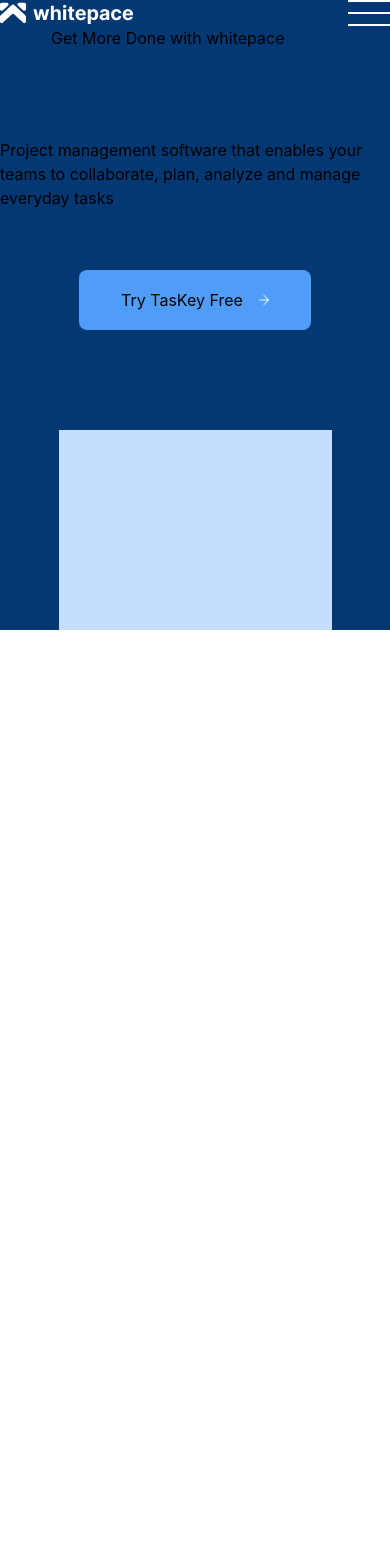
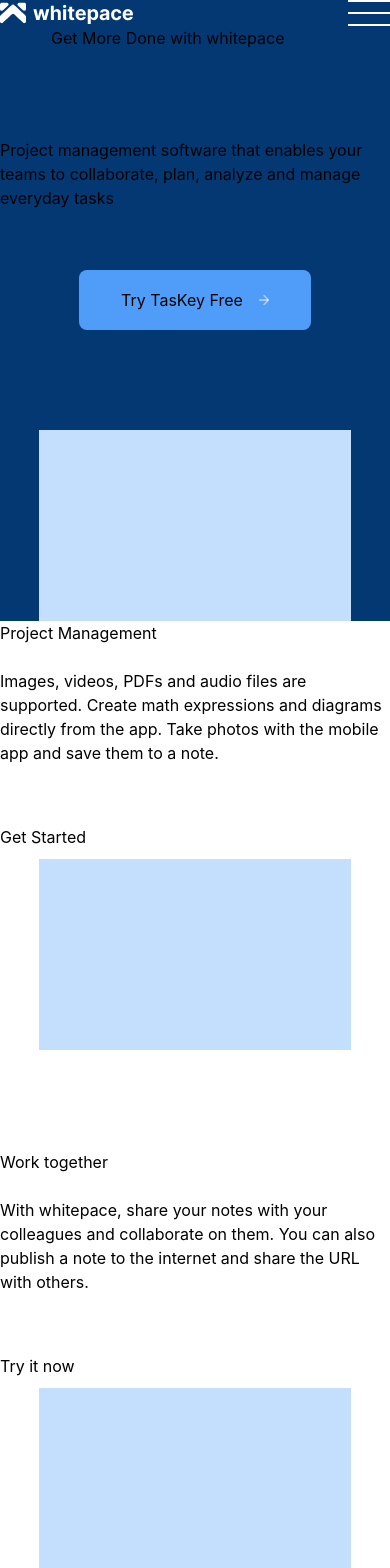
Before and after one commit to mohamedsuhail17/whitepace, a React (Vite) app: page / in a window 390 px wide. Shown: the top 1568 px of the page. Before the commit the page ends 844 px from the top, so only its background shows below. Built offline with nearby package versions, Linux system fonts and the light colour scheme.

Commit message:
add second page

```diff
--- a/src/App.jsx
+++ b/src/App.jsx
@@ -1,11 +1,13 @@
 import FirstPage from "./components/firstpage/FirstPage";
 import Header from "./components/Header";
+import SecondPage from "./components/secondpage/SecondPage";
 
 export default function App(){
   return (
     <>
       <Header />
       <FirstPage />
+      <SecondPage />
     </>
   )
 }
--- a/src/components/Header.jsx
+++ b/src/components/Header.jsx
@@ -2,6 +2,7 @@
 import logo from "/src/assets/Logo.png"
 import menuBtn from "/src/assets/Btn.png"
 import rightArrow from "/src/assets/Group 212.png"
+import Button from './button/Button'
 
 export default function Header(){
     return(
@@ -33,13 +34,11 @@
                 <button>Login</button>
             </div>
 
-            <div className="hidden xl:block  w-55 h-16 text-white bg-btn-free-trial rounded-lg items-center justify-center px-6 py-4 xl:flex xl:gap-4">
-                 <span>Try Whitepace Free</span>
-                 <div className="w-[10px] h-[10px]">
-                     <img className="w-full h-full" src={rightArrow} alt="arrow" />
-                 </div>
-            </div>
-
+            <Button
+                className="hidden xl:block  w-55 h-16 text-white bg-btn-free-trial rounded-lg items-center justify-center px-6 py-4 xl:flex xl:gap-4"
+            >
+                Try Whitepace free
+            </Button>
             <div className="2xl:hidden">
                 <img src={menuBtn} alt="comapny logo" />
             </div>
--- /dev/null
+++ b/src/components/button/Button.jsx
@@ -0,0 +1,12 @@
+import rightArrow from "/src/assets/Group 212.png"
+
+export default function Button( {children, className} ){
+   return (
+        <div className={className}>
+            <span>{children}</span>
+            <div className="w-[10px] h-[10px]">
+                <img className="w-full h-full" src={rightArrow} alt="arrow" />
+            </div>
+        </div>
+   )
+}
--- a/src/components/firstpage/FirstPage.jsx
+++ b/src/components/firstpage/FirstPage.jsx
@@ -1,5 +1,6 @@
 import rightArrow from "/src/assets/Group 212.png"
 import bgImgFirst from "/src/assets/Element.png"
+import Button from "../button/Button"
 
 export default function FirstPage(){
     return(
@@ -11,14 +12,14 @@
                 <p className="text-center text-lg text-white mb-15 xl:mb-0 xl:text-start">
                     Project management software that enables your teams to collaborate, plan, analyze and manage everyday tasks
                 </p>
-                <div className="mx-auto py-8 w-58 h-15 text-white bg-btn-free-trial rounded-lg mb-25 flex items-center justify-center gap-4 xl:p xl:mb-0 xl:mx-0">
-                    <span>Try TasKey Free</span>
-                    <div className="w-[10px] h-[10px]">
-                        <img className="w-full h-full" src={rightArrow} alt="arrow" />
-                    </div>
-                </div>
+                <Button
+                    className="mx-auto py-8 w-58 h-15 text-white bg-btn-free-trial rounded-lg mb-25 flex items-center justify-center gap-4 xl:p xl:mb-0 xl:mx-0"
+                >
+                    Try TasKey Free
+                </Button>
             </div>
-            <div className="bg-image-container h-50 max-w-7/10 w-full mx-auto text-white xl:h-full xl:max-w-full">
+            <div className="bg-image-container min-h-[191px] max-w-8/10 w-full mx-auto text-white
+            md:min-h-[361px] xl:h-full xl:max-w-full">
             </div>
         </section>
     )
--- /dev/null
+++ b/src/components/secondpage/SecondPage.jsx
@@ -0,0 +1,51 @@
+import Button from "../button/Button";
+import workTogetherImage from "/src/assets/content2/Work-Together-Image.png"
+
+export default function SecondPage(){
+    return (
+        <section className="work-management">
+            <article className="flex flex-col mb-[100px] xl:flex-row xl:justify-between xl:gap-4">
+                <div className="content1">
+
+                    <div className="get-started">
+                        <div className="text-block">
+                            <h4 className="text-4xl font-bold font-inter mb-6">Project Management</h4>
+                            <p className="leading-[1.875rem] mb-15">
+                                Images, videos, PDFs and audio files are supported. Create math expressions and diagrams directly from the app. Take photos with the mobile app and save them to a note.
+                            </p>
+                        </div>
+                        <Button
+                            className="btn-get-started "
+                        >
+                            Get Started
+                        </Button>
+                    </div>
+                </div>
+                <div className="bg-image-container max-w-8/10 w-full min-h-[191px] self-center md:min-h-[367px]">
+
+                </div>
+            </article>
+            <article className="flex flex-col xl:flex-row-reverse xl:justify-between xl:gap-4">
+                <div className="content2">
+
+                    <div className="get-started">
+                        <div className="text-block">
+                            <h4 className="text-4xl font-bold font-inter mb-6">Work together</h4>
+                            <p className="leading-[1.875rem] mb-15">
+                                With whitepace, share your notes with your colleagues and collaborate on them. You can also publish a note to the internet and share the URL with others.
+                            </p>
+                        </div>
+                        <Button
+                            className="btn-get-started "
+                        >
+                            Try it now
+                        </Button>
+                    </div>
+                </div>
+                <div className={`bg-[url('${workTogetherImage}')] bg-image-container max-w-8/10 w-full min-h-[191px] self-center md:min-h-[367px]`}>
+
+                </div>
+            </article>
+        </section>
+    )
+}
--- a/src/index.css
+++ b/src/index.css
@@ -1,12 +1,34 @@
+@import url('https://fonts.googleapis.com/css2?family=Inter:ital,opsz,wght@0,14..32,100..900;1,14..32,100..900&display=swap');
+
 @import "tailwindcss";
 
 @theme{
+  --font-inter: "Inter", sans-serif;
   --color-first-page: #043873;
   --color-btn-free-trial: #4F9CF9;
   --color-image-container: #C4DEFD;
   --color-btn-login: #FFE492;
+
   --text-header4: 1.980rem;
   --breakpoint-xl: 72rem;
   --breakpoint-2xl:  90rem;
   --breakpoint-4xl: 120rem;
 }
+
+
+/*SECOND PAGE*/
+.work-management{
+  @apply bg-white px-4 py-20  md:px-5 md:py-25 xl:px-8 xl:py-35 4xl:px-55
+}
+
+.get-started{
+  @apply flex flex-col text-center xl:text-start xl:max-w-5/6 xl:w-full 2xl:max-w-full
+}
+
+.btn-get-started{
+  @apply bg-btn-free-trial rounded-lg w-50 h-18 flex items-center justify-center gap-4 text-white mb-15 self-center xl:self-start
+}
+
+.text-block{
+  @apply bg-[url('/src/assets/content1/Element.png')]
+}
```
Also changed, not shown: src/assets/content1/Element1.png (added), src/assets/content2/Work-Together-Image.png (added).
